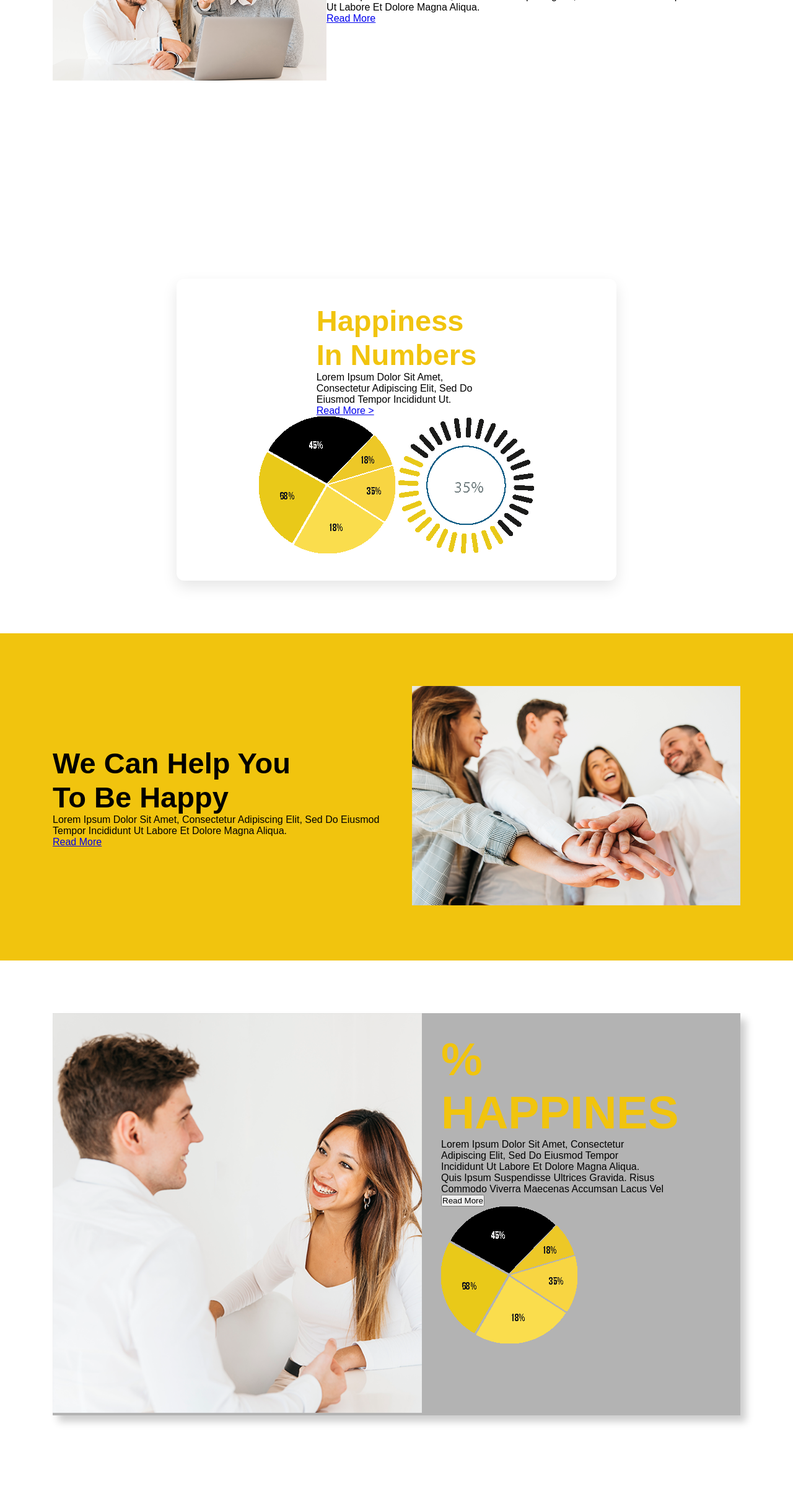
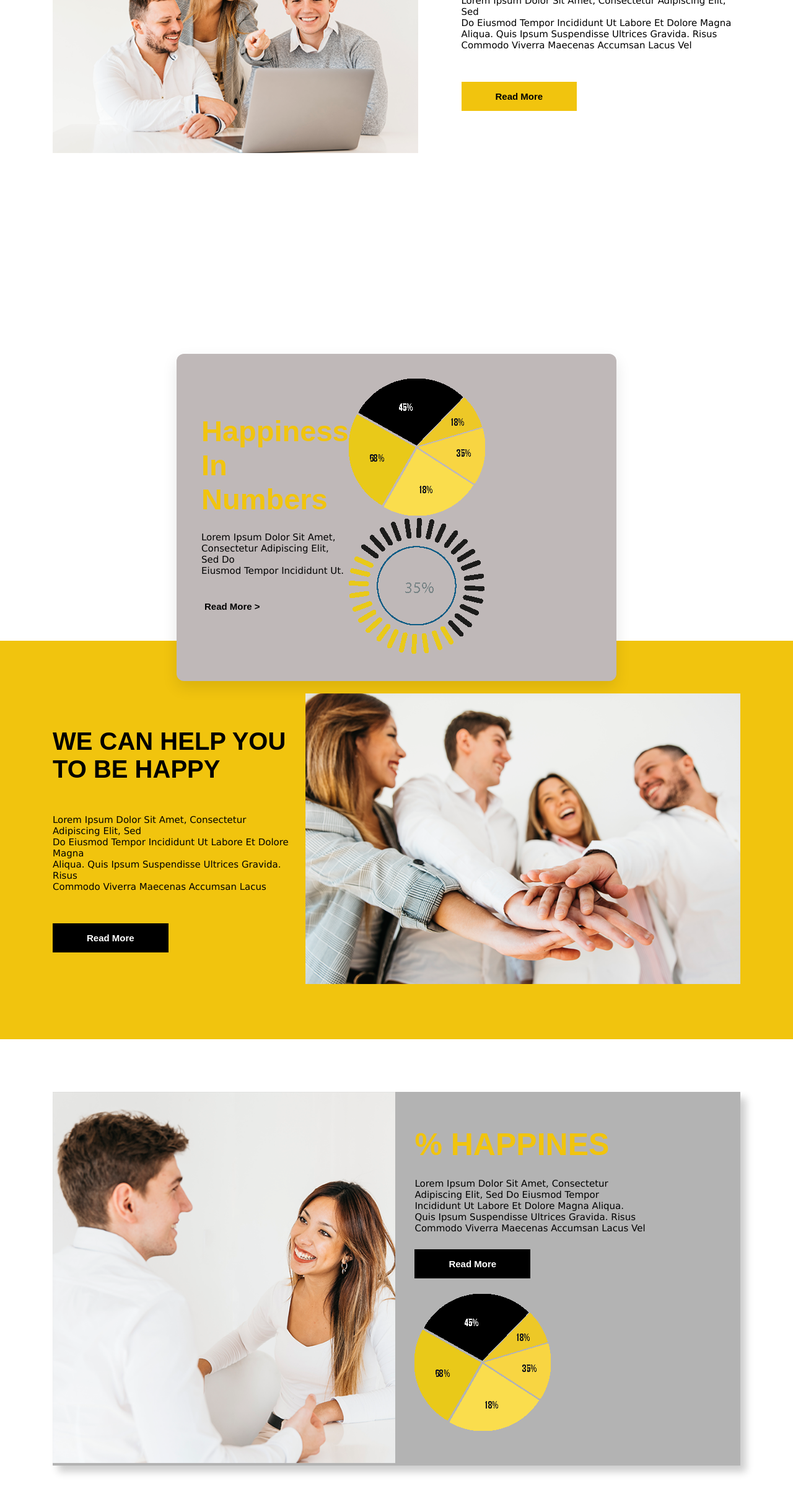
Before and after one commit to JuanSalgado13/Proyecto-Happiness, a plain HTML site: page index.html in a window 1280 px wide. Shown: the part 381-2800 px from the top of the page at 62% size. Drawn offline with Linux system fonts and the light colour scheme.

Commit message:
se agregan cambios

```diff
--- a/index.html
+++ b/index.html
@@ -21,15 +21,17 @@
     <section class="section-white">
       <div class="container-rowr">
         <div class="image-box">
-          <img src="assets/images/img01.png" alt="Happy Group"  class="img"/>
+          <img src="assets/images/img01.png" alt="Happy Group" class="img" />
         </div>
         <div class="text-box">
           <h2>How Happy<br />Are You?</h2>
           <p>
-            Lorem ipsum dolor sit amet, consectetur adipiscing elit, sed do
-            eiusmod tempor incididunt ut labore et dolore magna aliqua.
+            Lorem ipsum dolor sit amet, consectetur adipiscing elit, sed <br />
+            do eiusmod tempor incididunt ut labore et dolore magna <br />
+            aliqua. Quis ipsum suspendisse ultrices gravida. Risus <br />
+            commodo viverra maecenas accumsan lacus vel
           </p>
-          <a href="#" class="button-dos">Read more</a>
+          <button class="button-1">read more</button>
         </div>
       </div>
     </section>
@@ -42,7 +44,7 @@
             consectetur adipiscing elit, sed do <br />
             eiusmod tempor incididunt ut.
           </p>
-          <a href="#" class="text-link">Read More ></a>
+          <button class="button-card">read more ></button>
         </div>
         <div class="numbers-images">
           <img src="assets/images/graph01.png" alt="Pie Chart" />
@@ -55,10 +57,12 @@
         <div class="text-box">
           <h2>We Can Help You<br />To Be Happy</h2>
           <p>
-            Lorem ipsum dolor sit amet, consectetur adipiscing elit, sed do
-            eiusmod tempor incididunt ut labore et dolore magna aliqua.
+            Lorem ipsum dolor sit amet, consectetur adipiscing elit, sed <br />
+            do eiusmod tempor incididunt ut labore et dolore magna <br />
+            aliqua. Quis ipsum suspendisse ultrices gravida. Risus <br />
+            commodo viverra maecenas accumsan lacus
           </p>
-          <a href="#" class=" black-btn">Read More</a>
+          <button class="black-btn">read more</button>
         </div>
         <div class="image-box">
           <img src="assets/images/img02.png" alt="Group" class="img" />
@@ -68,7 +72,7 @@
     <section class="container-tres">
       <div class="class-tres">
         <div class="imagen-tres">
-          <img src="assets/images/img03.png" alt="hello" class="img" />
+          <img src="assets/images/img03.png" alt="hello" class="img-h" />
         </div>
         <div class="parrafo-tres">
           <h1>% HAPPINES</h1>
@@ -79,9 +83,13 @@
             Quis ipsum suspendisse ultrices gravida. Risus <br />
             commodo viverra maecenas accumsan lacus vel <br />
           </p>
-          <button class="button-dos">read more</button>
+          <button class="black-btn">read more</button>
           <div class="img-parrafo">
-            <img src="assets/images/graph01.png" alt="graph01" class="img" />
+            <img
+              src="assets/images/graph01.png"
+              alt="graph01"
+              class="img-happines"
+            />
           </div>
         </div>
       </div>
@@ -103,7 +111,7 @@
     <section class="container-quinto">
       <div class="class-quinto">
         <div class="img-quinta">
-          <img src="assets/images/img05.png" alt="img05" class="img " />
+          <img src="assets/images/img05.png" alt="img05" class="img" />
         </div>
         <div class="parrafo-quinto">
           <h2>OUR TEAM</h2>
@@ -130,9 +138,9 @@
           </p>
           <button class="button-1">read more</button>
         </div>
-         <div class="sis-img">
-            <img src="assets/images/img03.png" alt="img" class="img" />
-          </div>
+        <div class="sis-img">
+          <img src="assets/images/img03.png" alt="img" class="img" />
+        </div>
       </div>
     </section>
     <section class="container-datos">
@@ -160,21 +168,23 @@
 
           <p class="footer-text">
             Lorem ipsum dolor sit amet, consectetur adipiscing elit, sed do
-            eiusmod tempor incididunt ut labore et dolore magna aliqua. Ut enim
-            ad minim veniam, quis nostrud exercitation ullamco laboris nisi ut
-            aliquip ex ea commodo consequat. Duis aute irure dolor in
-            reprehenderit in voluptate velit esse cillum dolore eu
+            eiusmod tempor <br />
+            incididunt ut labore et dolore magna aliqua. Ut enim ad minim
+            veniam, quis <br />
+            nostrud exercitation ullamco laboris nisi ut aliquip ex ea commodo
+            consequat. <br />
+            Duis aute irure dolor in reprehenderit in voluptate velit esse
+            cillum dolore eu
           </p>
         </div>
         <div class="parrafo-datos">
           <h1 class="txt-amarillo">SUSCRIBE TO OUR NEWSLETTER</h1>
           <p>
-            Lorem ipsum dolor sit amet, consectetur <br />
-            adipiscing elit, sed do eiusmod tempor incididunt <br />
-            ut labore et dolore magna aliqua. Ut enim ad <br />
-            minim veniam, quis nostrud exercitation ullamco
+            Lorem ipsum dolor sit amet, consectetur adipiscing elit, sed do
+            eiusmod tempor incididunt ut labore et dolore magna aliqua. Ut enim
+            ad minim veniam, quis nostrud exercitation ullamco
           </p>
-          <button class="button-dos">subscribe</button>
+          <button class="black-btn">read more</button>
         </div>
       </div>
     </section>
@@ -183,9 +193,9 @@
         <h3>CONTACT</h3>
         <p>Lorem ipsum dolor sit amet, consectetur</p>
         <div class="mapa">
-          <img src="assets/images/map.png" alt="map" />
+          <img src="assets/images/map.png" alt="map" class="img" />
         </div>
-        <button class="button-dos">contact</button>
+        <button class="black-btn">read more</button>
       </div>
     </section>
     <footer>
--- a/style/style.css
+++ b/style/style.css
@@ -12,18 +12,44 @@ header {
   padding: 10px 60px;
   justify-content: space-between;
   align-items: center;
+
+  @media (max-width: 577px) {
+    display: flex;
+    flex-direction: column;
+  }
+}
+p {
+  font-size: 15px;
+  color: black;
+  font-family: "Lucida Sans", "Lucida Sans Regular", "Lucida Grande",
+    "Lucida Sans Unicode", Geneva, Verdana, sans-serif;
 }
 .direc {
   display: flex;
   gap: 50px;
+  @media (max-width: 442px) {
+    gap: 20px;
+  }
 }
 .direccion {
   list-style: none;
   font-weight: bold;
 }
-.img{
+.img {
   width: 100%;
   height: auto;
+
+  @media (max-width: 442px) {
+    width: 318px;
+  }
+}
+.img-h {
+  width: 100%;
+  height: auto;
+
+  @media (max-width: 442px) {
+    width: 318px;
+  }
 }
 .button-1 {
   display: flex;
@@ -35,29 +61,66 @@ header {
 }
 .section-white {
   padding: 85px;
-  height: 500px;
 }
 .container-rowr {
   display: flex;
   justify-content: space-between;
   align-items: center;
+  gap: 70px;
+
+  @media (max-width: 770px) {
+    display: flex;
+    flex-direction: column;
+  }
 }
 .text-box {
   display: flex;
   flex-direction: column;
+  align-items: flex-start;
+  gap: 50px;
 }
+
 .section-gray {
+  display: flex;
+  justify-content: center;
   padding: 85px 285px;
+
+  @media (max-width: 577px) {
+    padding: 55px;
+  }
 }
 .container-card {
   display: flex;
-  justify-content: center;
-  background-color: #fff;
+  align-items: center;
+  justify-content: space-between;
+  background-color: #bfb8b8;
   border-radius: 12px;
   padding: 40px;
   box-shadow: 0 10px 25px rgba(0, 0, 0, 0.1);
-  flex-wrap: wrap;
-  justify-content: space-around;
+  position: relative;
+  top: 150px;
+  width: 1000px;
+  height: auto;
+
+  @media (max-width: 577px) {
+    display: flex;
+    flex-direction: column;
+    top: 100px;
+  }
+}
+.numbers-text {
+  display: flex;
+  flex-direction: column;
+  align-items: flex-start;
+  gap: 25px;
+}
+.button-card {
+  display: flex;
+  padding: 15px 5px;
+  border: none;
+  background-color: transparent;
+  font-weight: 600;
+  font-size: 15px;
 }
 .section-yellow {
   padding: 85px;
@@ -66,30 +129,73 @@ header {
 .container-row {
   display: flex;
   align-items: center;
+  gap: 20px;
+  @media (max-width: 680px) {
+    display: flex;
+    flex-direction: column;
+  }
 }
 .text-box h2 {
+  text-transform: uppercase;
+  font-size: 40px;
   color: black;
+}
+
+.black-btn {
+  display: flex;
+  padding: 15px 55px;
+  border: none;
+  background-color: black;
+  font-weight: 600;
+  font-size: 15px;
+  color: white;
 }
 /*///////////////////////////////////+++++++++++++++++++++++///////////////////////////////////////////////////////*/
 
 .container-tres {
   padding: 85px;
   height: 800px;
+
+  @media (max-width: 442px) {
+    padding: 40px;
+  }
 }
 .class-tres {
   display: flex;
   background-color: rgb(179 179 179);
   box-shadow: 9px 10px 12px rgba(0, 0, 0, 0.2);
   align-self: center;
+  justify-content: space-between;
+  align-items: center;
+
+  @media (max-width: 770px) {
+    display: flex;
+    flex-direction: column;
+
+    .img-h {
+      display: none;
+    }
+    .imagen-tres {
+      display: none;
+    }
+  }
 }
+
 .parrafo-tres {
   display: flex;
   flex-direction: column;
   align-items: flex-start;
   padding: 31px;
+  gap: 25px;
+  width: 50%;
+
+  @media (max-width: 442px) {
+    align-items: center;
+  }
 }
+
 .parrafo-tres h1 {
-  font-size: 75px;
+  font-size: 50px;
   color: hsl(48, 89%, 50%);
 }
 .img-parrafo {
@@ -104,9 +210,7 @@ header {
 .container-cuatro {
   background-color: black;
 }
-.class-cuatro img {
-  width: 100%;
-}
+
 .class-cuatro {
   display: flex;
   flex-direction: column;
@@ -128,6 +232,12 @@ h2 {
   justify-content: space-between;
   align-items: center;
   padding: 85px;
+  gap: 135px;
+
+  @media (max-width: 680px) {
+    display: flex;
+    flex-direction: column;
+  }
 }
 .parrafo-quinto {
   display: flex;
@@ -152,6 +262,11 @@ h2 {
   align-items: center;
   justify-content: space-evenly;
   gap: 50px;
+
+  @media (max-width: 680px) {
+    display: flex;
+    flex-direction: column;
+  }
 }
 .parrafo-seis {
   display: flex;
@@ -169,21 +284,29 @@ h2 {
 }
 .class-datos {
   display: flex;
+  justify-content: space-evenly;
   align-items: center;
-  gap: 226px;
+  gap: 50px;
+
+  @media (max-width: 770px) {
+    display: flex;
+    flex-direction: column;
+  }
 }
 .datos {
   display: flex;
-  width: 50%;
   flex-direction: column;
   background-color: black;
   padding: 50px;
   border: 2px solid white;
+
+  @media (max-width: 680px) {
+    width: 100%;
+  }
 }
 .name-fields {
   display: flex;
-  justify-content: space-between;
-  gap: 20px;
+  gap: 10px;
 }
 label {
   margin: 10px 0 5px;
@@ -195,6 +318,7 @@ textarea {
   background-color: black;
   color: white;
   width: 100%;
+  height: auto;
 }
 textarea {
   margin-bottom: 20px;
@@ -205,17 +329,27 @@ input {
 }
 .footer-text {
   color: white;
+  font-size: 15px;
 }
 .parrafo-datos {
   display: flex;
   flex-direction: column;
   align-items: flex-start;
   gap: 25px;
+  width: 455px;
+
+  @media (max-width: 442px) {
+    width: 100%;
+  }
 }
 .txt-amarillo {
   font-size: 47px;
   font-weight: bold;
   color: hsl(48, 89%, 50%);
+
+  @media (max-width: 680px) {
+    font-size: 25px;
+  }
 }
 .parrafo-datos p {
   margin-bottom: 20px;
@@ -223,9 +357,7 @@ input {
 .container-contact {
   background-color: hsl(48, 89%, 50%);
 }
-.contact img {
-  width: 100%;
-}
+
 .contact {
   display: flex;
   flex-direction: column;
@@ -265,6 +397,9 @@ li {
   padding: 85px;
   color: hsl(48, 89%, 50%);
 }
+.final p {
+  color: hsl(48, 89%, 50%);
+}
 .social {
   background-color: hsl(48, 89%, 50%);
 }
```
